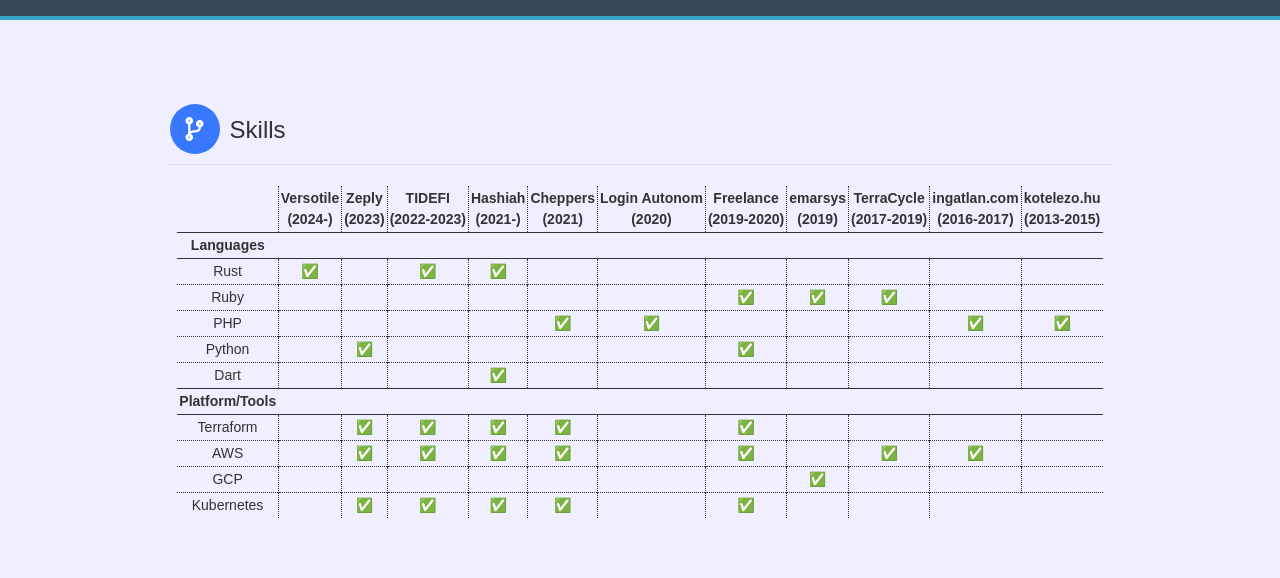
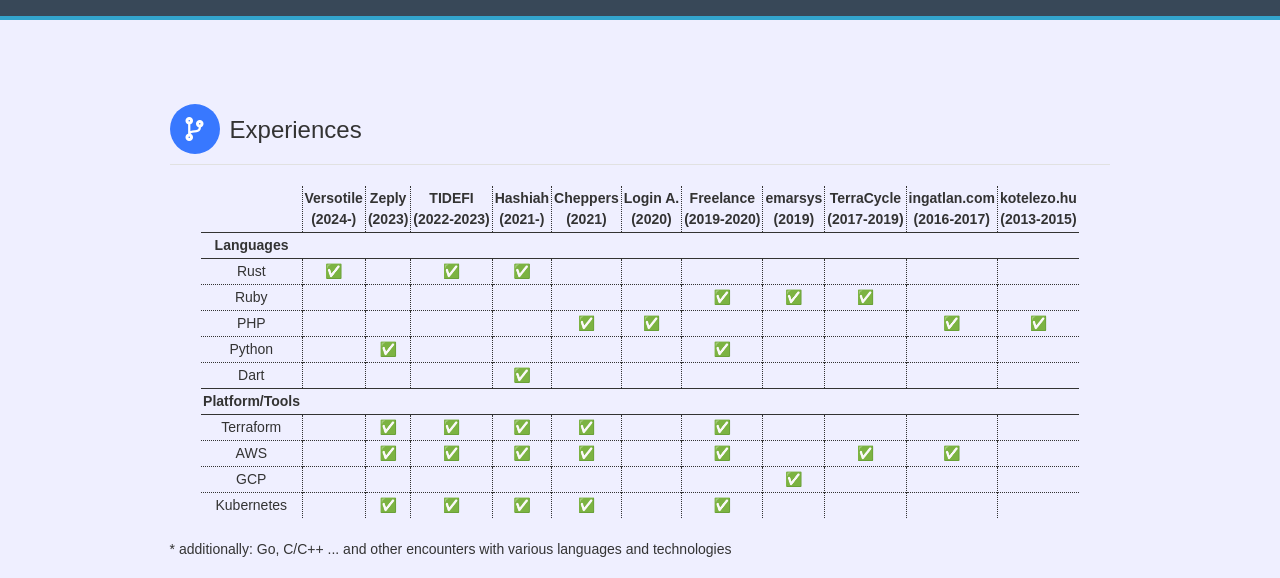
Before and after one commit to Mikopet/cv.mikopet.dev, a plain HTML site: page index.html in a window 1280 px wide. Shown: the part 211-789 px from the top of the page. Drawn offline with Linux system fonts and the light colour scheme; a web font is replaced by a local one.

Commit message:
:wrench: small fixes with table and misc

```diff
--- a/assets/cv.css
+++ b/assets/cv.css
@@ -375,12 +375,12 @@
 	margin: 0 auto;
 }
 
-thead {
+th {
 	border-bottom: 1px solid;
 	font-weight: 600;
 }
 
-td {
+td,th {
 	border-right: 1px dotted;
 	padding: 2px;
 	text-align: center;
@@ -398,6 +398,10 @@
 	border-right: 0px;
 }
 
+th:nth-last-child(1) {
+	border-right: 0px;
+}
+
 tr.separator {
 	border-bottom: 1px solid;
 	border-top: 1px solid;
--- a/index.html
+++ b/index.html
@@ -33,21 +33,23 @@
 
 <section role="main" class="container_16 clearfix">
     <div class="grid_16 skills">
-        <h3>Skills</h3>
+        <h3>Experiences</h3>
         <table>
             <thead>
-                <td style="border-left: 0px;"></td>
-                <td>Versotile<br/>(2024-)</td>
-                <td>Zeply<br/>(2023)</td>
-                <td>TIDEFI<br/>(2022-2023)</td>
-                <td>Hashiah<br/>(2021-)</td>
-                <td>Cheppers<br/>(2021)</td>
-                <td>Login Autonom<br/>(2020)</td>
-                <td>Freelance<br/>(2019-2020)</td>
-                <td>emarsys<br/>(2019)</td>
-                <td>TerraCycle<br/>(2017-2019)</td>
-                <td>ingatlan.com<br/>(2016-2017)</td>
-                <td>kotelezo.hu<br/>(2013-2015)</td>
+                <tr>
+                    <th></th>
+                    <th>Versotile<br/>(2024-)</th>
+                    <th>Zeply<br/>(2023)</th>
+                    <th>TIDEFI<br/>(2022-2023)</th>
+                    <th>Hashiah<br/>(2021-)</th>
+                    <th>Cheppers<br/>(2021)</th>
+                    <th>Login A.<br/>(2020)</th>
+                    <th>Freelance<br/>(2019-2020)</th>
+                    <th>emarsys<br/>(2019)</th>
+                    <th>TerraCycle<br/>(2017-2019)</th>
+                    <th>ingatlan.com<br/>(2016-2017)</th>
+                    <th>kotelezo.hu<br/>(2013-2015)</th>
+                </tr>
             </thead>
 
             <tr class="separator">
@@ -180,8 +182,12 @@
                 <td></td>
                 <td></td>
                 <td></td>
+                <td></td>
             </tr>
         </table>
+        <p>* additionally: Go, C/C++ ... and other encounters with various languages and technologies</p>
+        <!-- spacer -->
+        <p>&nbsp;</p>
     </div>
 
     <!-- Experiences -->
@@ -215,7 +221,7 @@
                 </li>
 
                 <li>
-                    <h4>Ruby / PHP developer</h4>
+                    <h4>Software Developer</h4>
                     <span class="dates">2013 - 2019</span><br/><br/>
 
                     <span class="lieu">kotelezo.hu</span>
```
